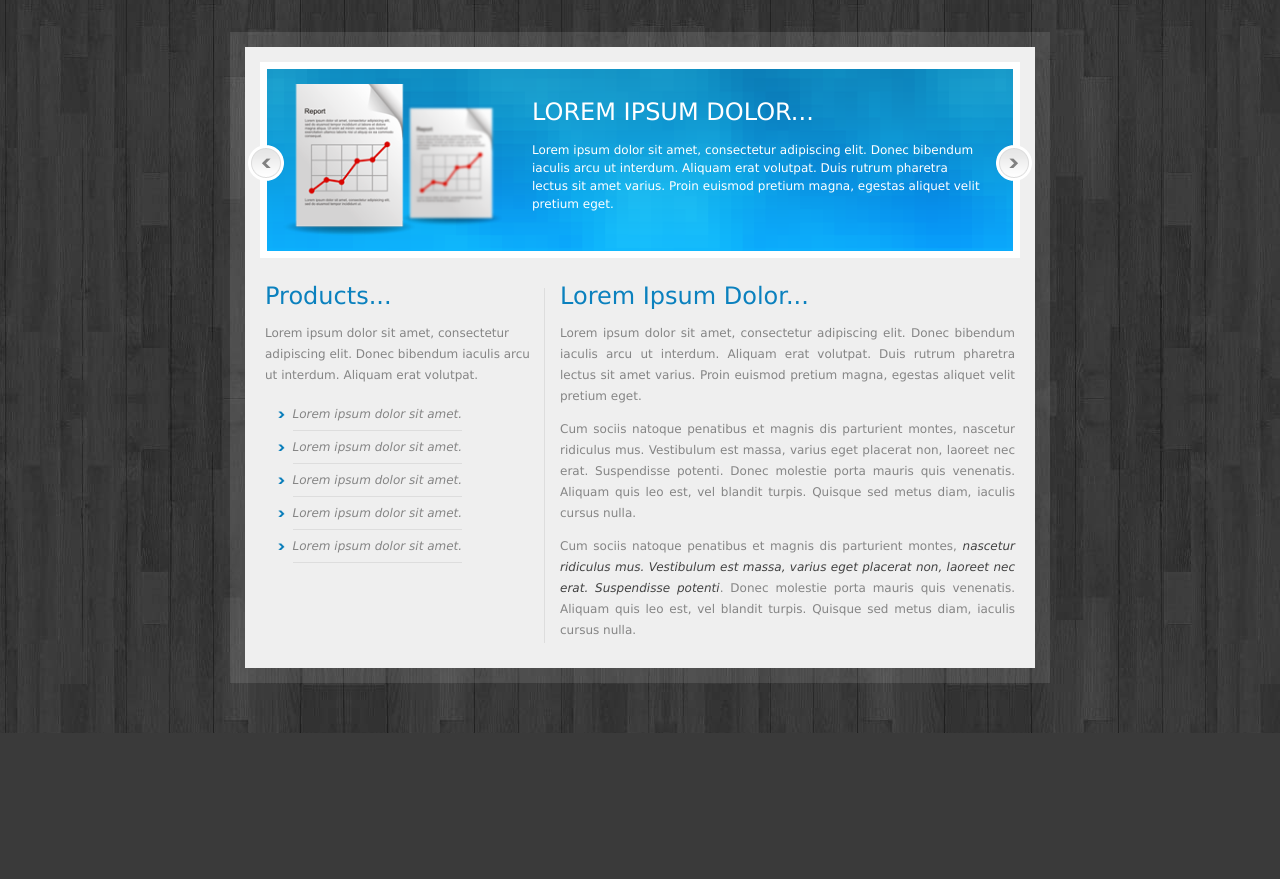
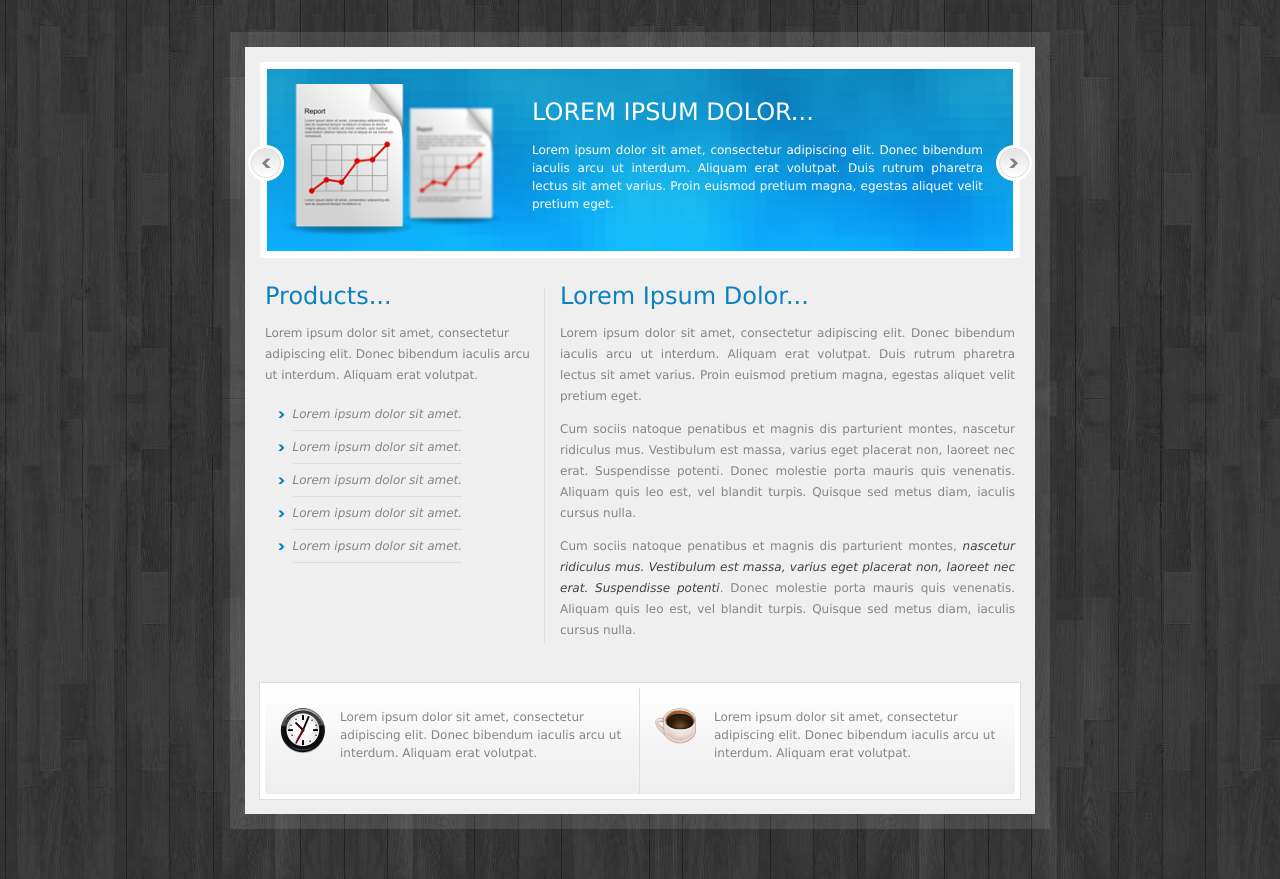
Before and after one commit to Burla4enko/Simple-template, a website: page index.html in a window 1280 px wide. Shown: the part 92-971 px from the top of the page. Before the commit the page ends 825 px from the top, so only its background shows below. Drawn offline with Linux system fonts and the light colour scheme.

Commit message:
Added bottom-sidebar & fixed some bugs in carousel

```diff
--- a/assets/scss/_bottom-sidebar.scss
+++ b/assets/scss/_bottom-sidebar.scss
@@ -0,0 +1,79 @@
+.bottom-sidebar {
+  position: relative;
+  display: flex;
+  flex: 1 0 100%;
+  order: 4;
+  flex-wrap: wrap;
+  padding: $gutter;
+  background-color: $light-color;
+
+  &::before {
+    content: "";
+    position: absolute;
+    top: $gutter - 1;
+    right: $gutter - 1;
+    left: $gutter - 1;
+    bottom: $gutter - 1;
+    background-color: darken($light-color, 7%);
+  }
+
+  img {
+    padding: 0 $gutter $gutter 0;
+  }
+
+  p {
+    margin: 0;
+    line-height: 1.5;
+  }
+}
+.bottom-sidebar__left {
+  position: relative;
+  display: flex;
+  align-items: flex-start;
+  border: 5px solid #ffffff;
+  background: linear-gradient(to bottom, #ffffff 0%,#f5f5f5 50%,#eeeeee 100%);
+
+  @media (min-width: $small + 1) {
+    flex: 1 0 50%;
+    border-right: none;
+    padding: 20px $gutter 25px;
+
+    &::after {
+      content: "";
+      position: absolute;
+      top: 0;
+      right: 0;
+      height: 100%;
+      border-right: 1px solid darken($light-color, 7%);
+    }
+  }
+
+  @media (max-width: $small) {
+    flex: 1 0 100%;
+    padding: $gutter;
+  }
+}
+
+.bottom-sidebar__right {
+  position: relative;
+  display: flex;
+  align-items: flex-start;
+  border: 5px solid #ffffff;
+  background: linear-gradient(to bottom, #ffffff 0%,#f5f5f5 50%,#eeeeee 100%);
+
+  @media (min-width: $small + 1) {
+    flex: 1 0 50%;
+    border-left: none;
+    padding: 20px $gutter 25px;
+  }
+
+  @media (max-width: $small) {
+    flex: 1 0 100%;
+    padding: $gutter;
+
+    img {
+      order: 2;
+      padding: 0 0 $gutter $gutter;
+    }
+  }
+}
--- a/assets/scss/_carousel.scss
+++ b/assets/scss/_carousel.scss
@@ -21,6 +21,10 @@
   background-size: cover;
   transition: opacity 0.5s;
   opacity: 1;
+
+  @media (max-width: $small) {
+    flex-wrap: wrap;
+  }
 
   &.active {
     position: relative;
@@ -91,6 +95,17 @@
       -webkit-box-orient: vertical;
       -webkit-line-clamp: 4;
       overflow: hidden;
+
+      @media (min-width: $small + 1) {
+        margin-bottom: $gutter;
+        text-align: justify;
+        flex-grow: 1;
+      }
+
+      @media (max-width: $small) {
+        text-align: center;
+        margin: 0;
+      }
     }
   }
 }
--- a/index.html
+++ b/index.html
@@ -119,7 +119,16 @@
         </ul>
       </aside>
 
-      <aside class="bottom-sidebar"></aside>
+      <aside class="bottom-sidebar">
+        <div class="bottom-sidebar__left">
+          <img src="assets/img/clock-icon.png" alt="Clock">
+          <p>Lorem ipsum dolor sit amet, consectetur adipiscing elit. Donec bibendum iaculis arcu ut interdum. Aliquam erat volutpat.</p>
+        </div>
+        <div class="bottom-sidebar__right">
+          <img src="assets/img/coffee-icon.png" alt="Coffee">
+          <p>Lorem ipsum dolor sit amet, consectetur adipiscing elit. Donec bibendum iaculis arcu ut interdum. Aliquam erat volutpat.</p>
+        </div>
+      </aside>
     </div>
   </div>
 
```
Also changed, not shown: assets/css/style.css, assets/css/style.min.css.
